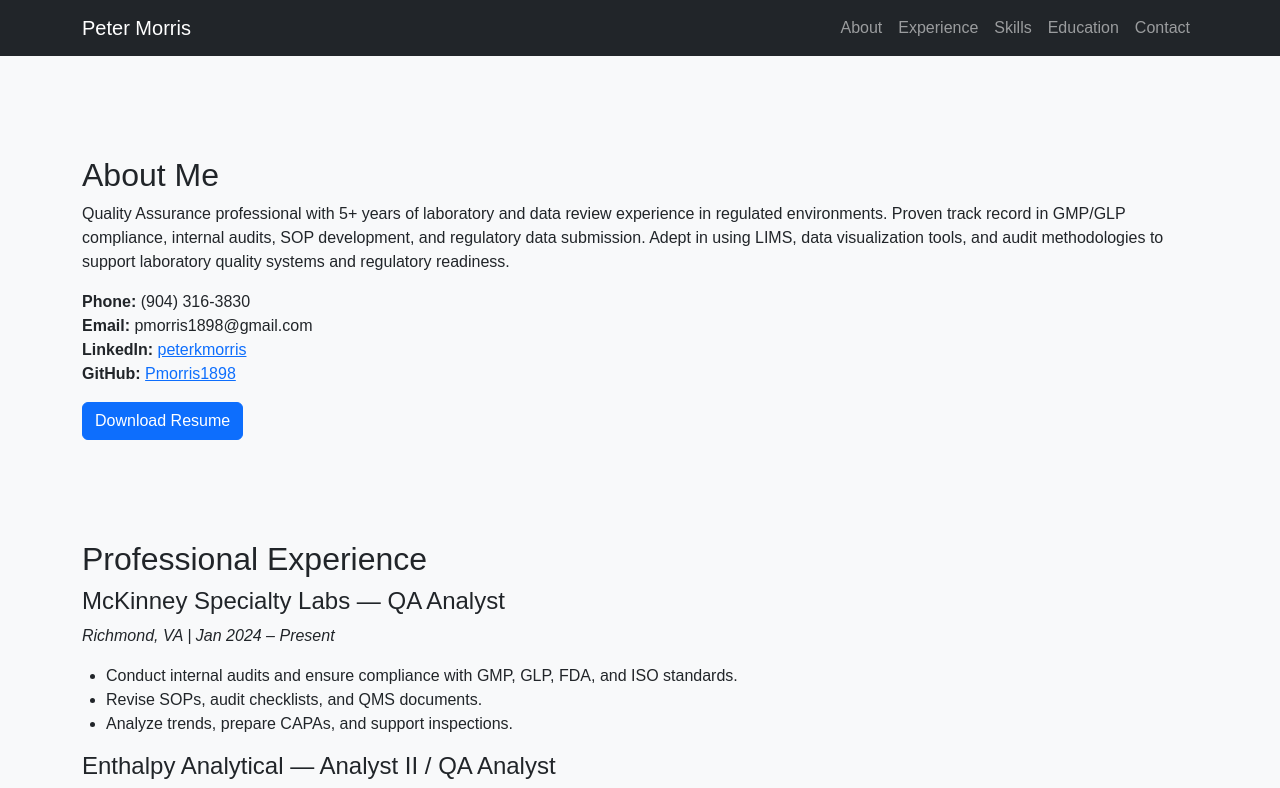
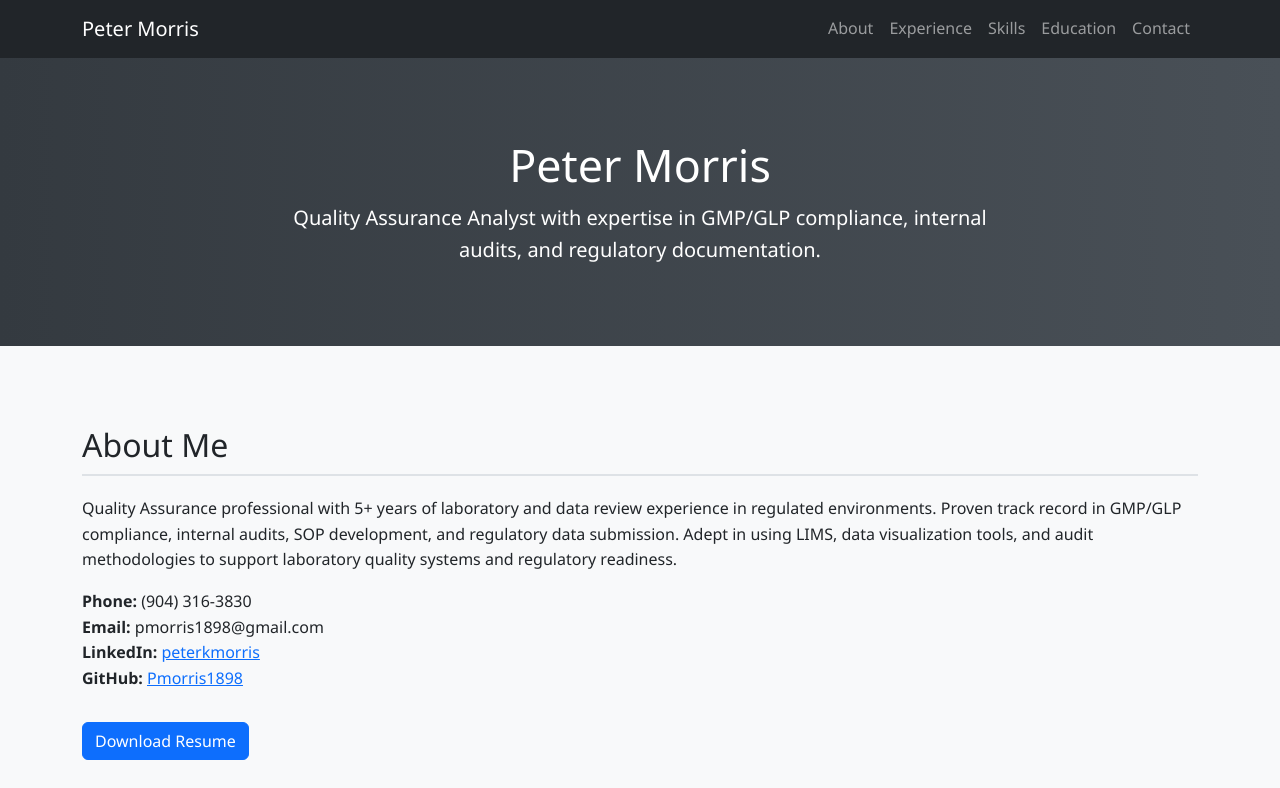
Before and after one commit to Pmorris1898/pmorris1898.github.io, a plain HTML site: page index.html in a window 1280 px wide. Shown: the top 788 px of the page. Drawn offline with nearby package versions, Linux system fonts and the light colour scheme.

Commit message:
Update index.html

```diff
--- a/index.html
+++ b/index.html
@@ -11,16 +11,60 @@
     <!-- Bootstrap CDN -->
     <link href="https://cdn.jsdelivr.net/npm/bootstrap@5.3.0/dist/css/bootstrap.min.css" rel="stylesheet">
     <style>
-      body { font-family: Arial, sans-serif; background-color: #f8f9fa; color: #212529; }
-      h2 { margin-top: 40px; }
-      section { padding-top: 30px; padding-bottom: 30px; }
-      ul { list-style-type: disc; padding-left: 1.5rem; }
-      footer { background-color: #343a40; color: white; padding: 20px 0; margin-top: 40px; }
-      .navbar { margin-bottom: 30px; }
+      body {
+        font-family: 'Segoe UI', Tahoma, Geneva, Verdana, sans-serif;
+        background-color: #f8f9fa;
+        color: #212529;
+        line-height: 1.6;
+      }
+      header {
+        background-color: #343a40;
+      }
+      h2 {
+        margin-top: 40px;
+        margin-bottom: 20px;
+        border-bottom: 2px solid #dee2e6;
+        padding-bottom: 10px;
+      }
+      section {
+        padding-top: 40px;
+        padding-bottom: 40px;
+      }
+      .hero {
+        background: linear-gradient(to right, #343a40, #495057);
+        color: white;
+        padding: 80px 0;
+        text-align: center;
+      }
+      .hero h1 {
+        font-size: 2.8rem;
+        margin-bottom: 10px;
+      }
+      .hero p {
+        font-size: 1.25rem;
+        max-width: 700px;
+        margin: 0 auto;
+      }
+      ul {
+        list-style-type: disc;
+        padding-left: 1.5rem;
+      }
+      footer {
+        background-color: #343a40;
+        color: white;
+        padding: 20px 0;
+        margin-top: 40px;
+      }
+      .navbar {
+        margin-bottom: 0;
+      }
+      .btn-primary {
+        margin-top: 15px;
+      }
     </style>
   </head>
   <body>
-    <header class="header">
+    <header>
       <nav class="navbar navbar-expand-md navbar-dark bg-dark">
         <div class="container">
           <a class="navbar-brand" href="#">Peter Morris</a>
@@ -39,6 +83,13 @@
         </div>
       </nav>
     </header>
+
+    <section class="hero">
+      <div class="container">
+        <h1>Peter Morris</h1>
+        <p>Quality Assurance Analyst with expertise in GMP/GLP compliance, internal audits, and regulatory documentation.</p>
+      </div>
+    </section>
 
     <main class="container">
       <section id="about">
```
